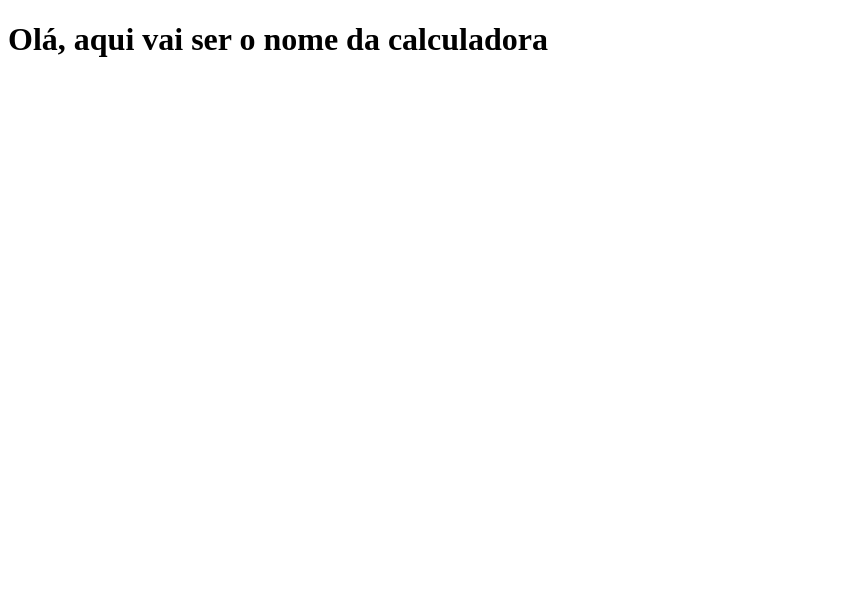
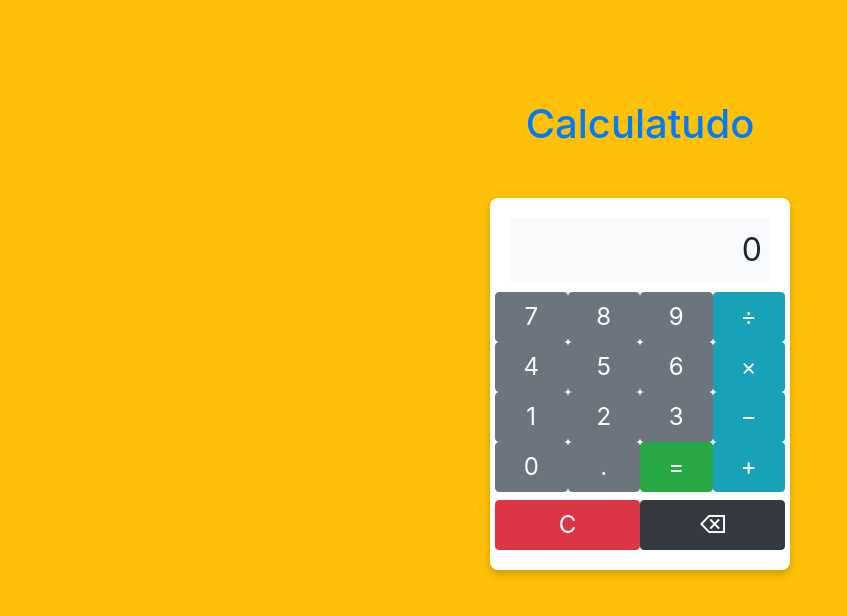
Before and after one commit to gjramalho/Calculadora, a plain HTML site: page index.html in a window 1280 px wide. Shown: the whole page, without its empty margins (0-847 px from the left). Drawn offline with nearby package versions, Linux system fonts and the light colour scheme.

Commit message:
'finalização'

```diff
--- a/index.html
+++ b/index.html
@@ -1,13 +1,134 @@
 <!DOCTYPE html>
 <html lang="pt-br">
 <head>
-    <meta charset="UTF-8">
-    <meta name="viewport" content="width=device-width, initial-scale=1.0">
-    <link rel="stylesheet" href="/style.css"> <!-- linkar com o estilo css-->
-    <link rel="stylesheet" href=""> <!-- linkar com o bootstap-->
-    <title>Calculadora</title>
+  <meta charset="UTF-8">
+  <meta name="viewport" content="width=device-width, initial-scale=1.0">
+  <title>Calculadora</title>
+  <!-- Bootstrap CSS -->
+  <link href="https://maxcdn.bootstrapcdn.com/bootstrap/4.5.2/css/bootstrap.min.css" rel="stylesheet">
+  <link rel="stylesheet" href="/style.css">
+  <style>
+    .calculator {
+      max-width: 300px;
+      margin: 50px auto;
+      padding: 20px;
+      border-radius: 8px;
+      background-color: #ffffff;
+      box-shadow: 0 4px 8px rgba(0, 0, 0, 0.2);
+    }
+    .display {
+      font-size: 2em;
+      text-align: right;
+      margin-bottom: 10px;
+    }
+    .btn {
+      font-size: 1.5em;
+    }
+  </style>
 </head>
-<body>
-    <h1>Olá, aqui vai ser o nome da calculadora</h1>
+<body class="bg-warning">
+ <h1 class="text-primary">Calculatudo</h1>
+<div class="container">
+  <div class="calculator">
+    <div id="display" class="display bg-light p-2">0</div>
+    <div class="row">
+      <button class="btn btn-secondary col-3" onclick="appendNumber('7')">7</button>
+      <button class="btn btn-secondary col-3" onclick="appendNumber('8')">8</button>
+      <button class="btn btn-secondary col-3" onclick="appendNumber('9')">9</button>
+      <button class="btn btn-info col-3" onclick="setOperation('/')">÷</button>
+    </div>
+    <div class="row">
+      <button class="btn btn-secondary col-3" onclick="appendNumber('4')">4</button>
+      <button class="btn btn-secondary col-3" onclick="appendNumber('5')">5</button>
+      <button class="btn btn-secondary col-3" onclick="appendNumber('6')">6</button>
+      <button class="btn btn-info col-3" onclick="setOperation('*')">×</button>
+    </div>
+    <div class="row">
+      <button class="btn btn-secondary col-3" onclick="appendNumber('1')">1</button>
+      <button class="btn btn-secondary col-3" onclick="appendNumber('2')">2</button>
+      <button class="btn btn-secondary col-3" onclick="appendNumber('3')">3</button>
+      <button class="btn btn-info col-3" onclick="setOperation('-')">−</button>
+    </div>
+    <div class="row">
+      <button class="btn btn-secondary col-3" onclick="appendNumber('0')">0</button>
+      <button class="btn btn-secondary col-3" onclick="appendNumber('.')">.</button>
+      <button class="btn btn-success col-3" onclick="calculate()">=</button>
+      <button class="btn btn-info col-3" onclick="setOperation('+')">+</button>
+    </div>
+    <div class="row mt-2">
+      <button class="btn btn-danger col-6" onclick="clearDisplay()">C</button>
+      <button class="btn btn-dark col-6" onclick="deleteLast()">⌫</button>
+    </div>
+  </div>
+</div>
+
+<!-- JavaScript -->
+<script>
+  let display = document.getElementById('display');
+  let currentOperand = '';
+  let previousOperand = '';
+  let operation = undefined;
+
+  function appendNumber(number) {
+    if (number === '.' && currentOperand.includes('.')) return;
+    currentOperand = currentOperand.toString() + number.toString();
+    updateDisplay();
+  }
+
+  function setOperation(op) {
+    if (currentOperand === '') return;
+    if (previousOperand !== '') {
+      calculate();
+    }
+    operation = op;
+    previousOperand = currentOperand;
+    currentOperand = '';
+  }
+
+  function calculate() {
+    let result;
+    const prev = parseFloat(previousOperand);
+    const current = parseFloat(currentOperand);
+    if (isNaN(prev) || isNaN(current)) return;
+
+    switch (operation) {
+      case '+':
+        result = prev + current;
+        break;
+      case '-':
+        result = prev - current;
+        break;
+      case '*':
+        result = prev * current;
+        break;
+      case '/':
+        result = prev / current;
+        break;
+      default:
+        return;
+    }
+    currentOperand = result;
+    operation = undefined;
+    previousOperand = '';
+    updateDisplay();
+  }
+
+  function updateDisplay() {
+    display.innerText = currentOperand || '0';
+  }
+
+  function clearDisplay() {
+    currentOperand = '';
+    previousOperand = '';
+    operation = undefined;
+    updateDisplay();
+  }
+
+  function deleteLast() {
+    currentOperand = currentOperand.toString().slice(0, -1);
+    updateDisplay();
+  }
+</script>
+
 </body>
 </html>
--- a/style.css
+++ b/style.css
@@ -0,0 +1,4 @@
+h1 {
+    text-align: center;
+    margin-top: 100px;
+}
```
Also changed, not shown: calculo.js (deleted).
